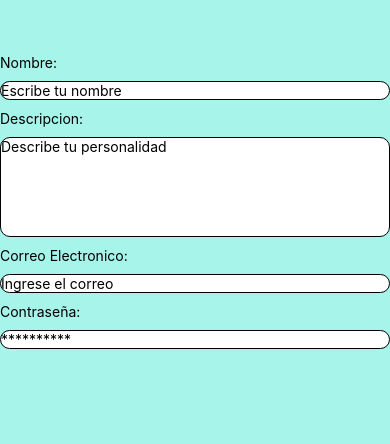
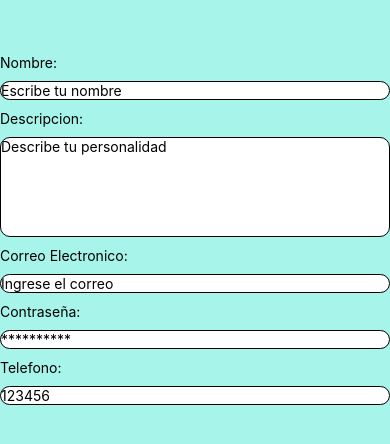
Before and after one commit to SandyMarissaGs/Fundamentos_Expo-, a React Native app: screen / in a window 390 px wide. Shown: the top 444 px of the page. Built offline with nearby package versions, Linux system fonts and the light colour scheme.

Commit message:
Añadiendo numero de telefono al formulario

```diff
--- a/src/Pages/Formulario.js
+++ b/src/Pages/Formulario.js
@@ -19,6 +19,8 @@
       <TextInput style={style.input} placeholder="Ingrese el correo" keyboardType="email-address"/>
       <Text style={style.label}>Contraseña:</Text>
       <TextInput style={style.input} placeholder="**********" secureTextEntry/>
+      <Text style={style.label}>Telefono:</Text>
+      <TextInput style={style.input} placeholder="123456" keyboardType="numeric"/>
     </SafeAreaView>
   )
 }
```
